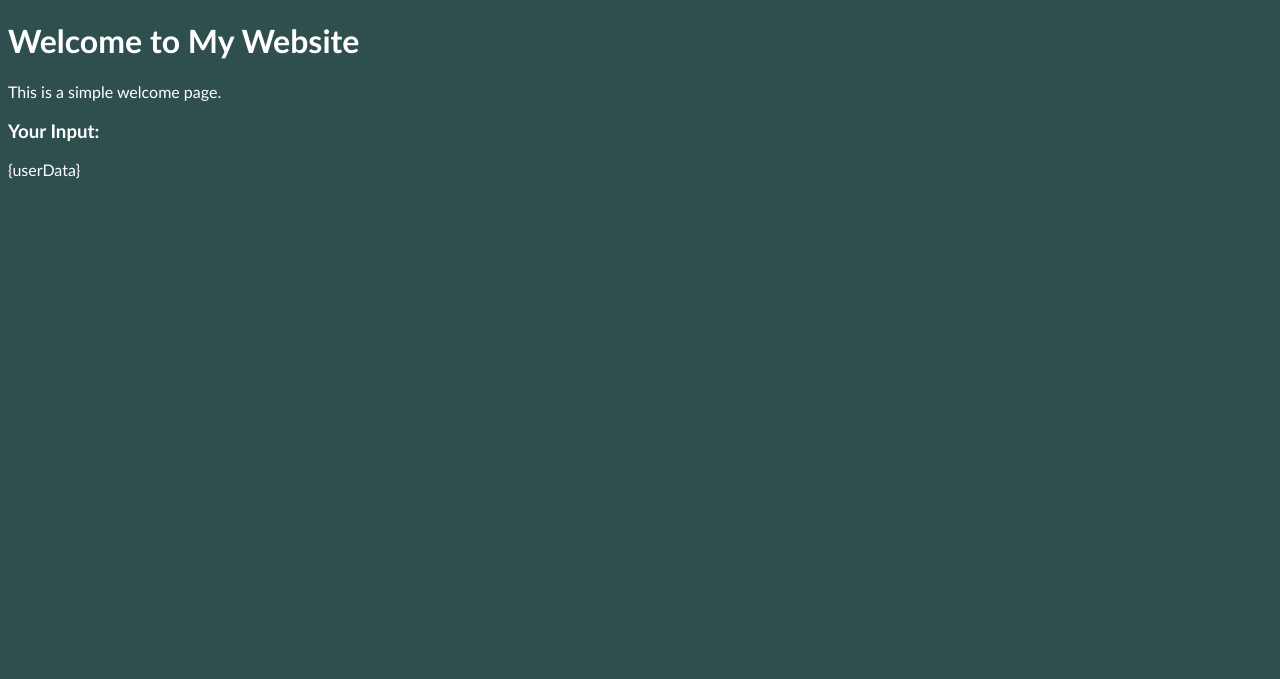
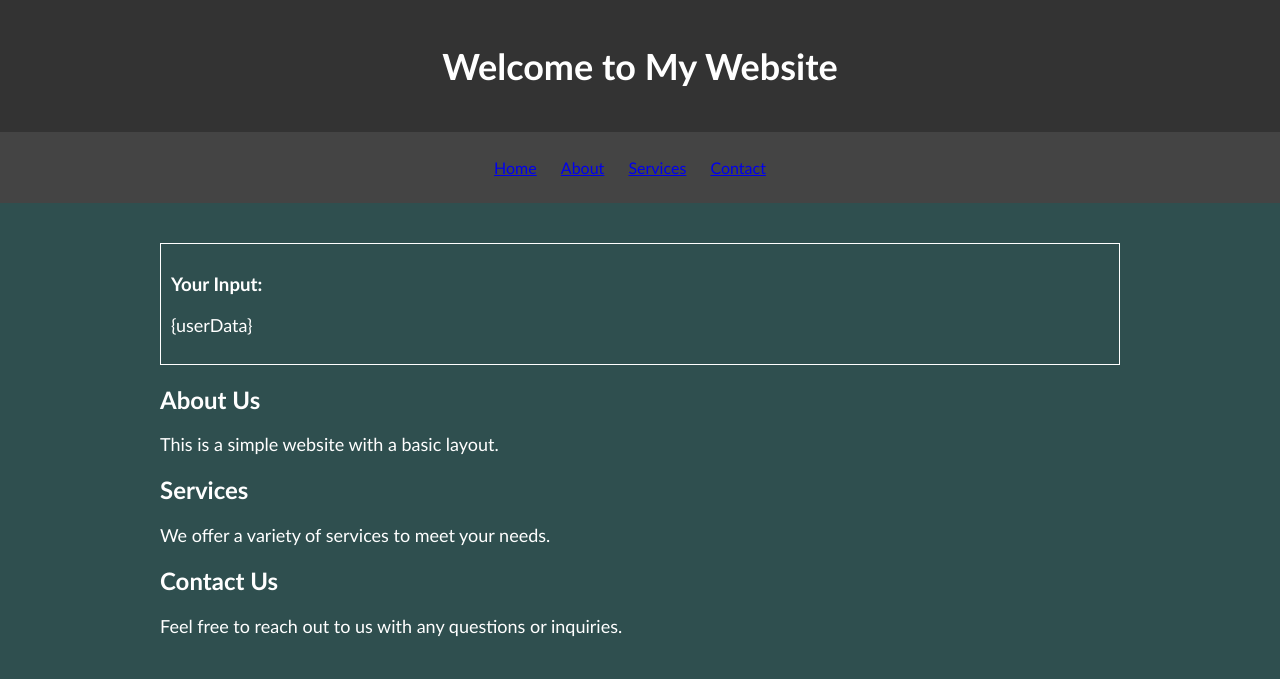
Before and after one commit to vladyslavpustovit/Test_GitHub-Actions_To_Docker-Hub, a website: page index.html in a window 1280 px wide. Drawn offline with Linux system fonts and the light colour scheme.

Commit message:
More HTML

```diff
--- a/index.html
+++ b/index.html
@@ -4,14 +4,70 @@
     <meta charset="UTF-8">
     <meta name="viewport" content="width=device-width, initial-scale=1.0">
     <title>Welcome to My Website</title>
+    <style>
+        body {
+            background: darkslategray;
+            color: white;
+            font-family: Calibri, sans-serif;
+            margin: 0;
+            padding: 0;
+        }
+        header {
+            background: #333;
+            padding: 20px;
+            text-align: center;
+        }
+        nav {
+            background: #444;
+            text-align: center;
+            padding: 10px;
+        }
+        nav ul {
+            list-style: none;
+            padding: 0;
+        }
+        nav li {
+            display: inline;
+            margin-right: 20px;
+        }
+        .container {
+            max-width: 960px;
+            margin: 0 auto;
+            padding: 20px;
+        }
+        h1 {
+            font-size: 36px;
+        }
+        p {
+            font-size: 18px;
+        }
+    </style>
 </head>
-<body style="background: darkslategray; color: white; font-family: Calibri">
-<h1>Welcome to My Website</h1>
-<p>This is a simple welcome page.</p>
-<div id="userInput">
-    <!-- Placeholder for user input -->
-    <h3>Your Input:</h3>
-    {userData}
+<body>
+<header>
+    <h1>Welcome to My Website</h1>
+</header>
+<nav>
+    <ul>
+        <li><a href="#">Home</a></li>
+        <li><a href="#">About</a></li>
+        <li><a href="#">Services</a></li>
+        <li><a href="#">Contact</a></li>
+    </ul>
+</nav>
+<div class="container">
+    <div id="userInput" style="border: 1px solid white; padding: 10px; margin-top: 20px;">
+        <!-- Placeholder for user input -->
+        <h3>Your Input:</h3>
+        <p>{userData}</p>
+    </div>
+
+    <h2>About Us</h2>
+    <p>This is a simple website with a basic layout.</p>
+    <h2>Services</h2>
+    <p>We offer a variety of services to meet your needs.</p>
+    <h2>Contact Us</h2>
+    <p>Feel free to reach out to us with any questions or inquiries.</p>
 </div>
 </body>
 </html>
```
